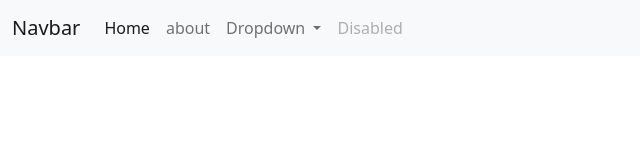
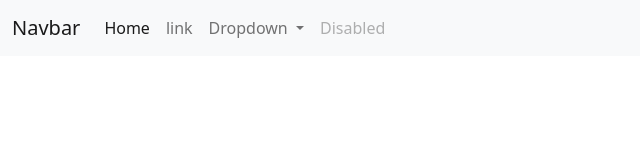
Before and after one commit to Niteshmaurya/DemoRepository, a plain HTML site: page MyWebsite/index.html in a window 1280 px wide. Shown: the full height of the page, 0-640 px from the left. Drawn offline with nearby package versions, Linux system fonts and the light colour scheme.

Commit message:
added link

```diff
--- a/MyWebsite/index.html
+++ b/MyWebsite/index.html
@@ -19,7 +19,7 @@
                 <a class="nav-link active" aria-current="page" href="#">Home</a>
               </li>
               <li class="nav-item">
-                <a class="nav-link" href="#">about</a>
+                <a class="nav-link" href="#">link</a>
               </li>
               <li class="nav-item dropdown">
                 <a class="nav-link dropdown-toggle" href="#" role="button" data-bs-toggle="dropdown" aria-expanded="false">
```
